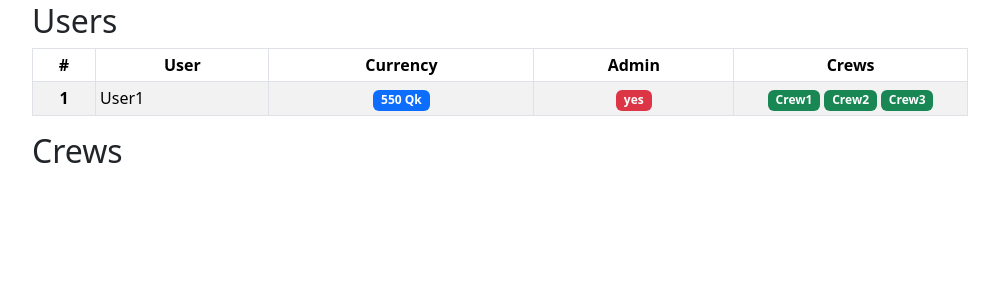
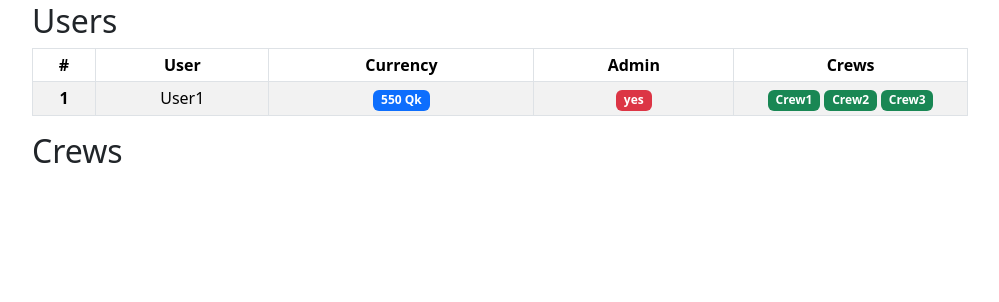
Before and after one commit to starship-crew/starship-core, a Flask app: page /dashboard/ in a window 1280 px wide. Shown: the part 54-356 px from the top of the page, without its empty margins (140-1139 px from the left). Run offline with Flask 3, Linux system fonts and the light colour scheme; a user stored in the database is signed in; some libraries are stand-ins or nearby versions.

Commit message:
impl full-table-like dashboard

```diff
--- a/starship/templates/admin/dashboard.html
+++ b/starship/templates/admin/dashboard.html
@@ -15,7 +15,7 @@
             </tr>
         </thead>
         <tbody>
-            <tr>
+            <tr class="text-center">
                 <th scope="row" class="text-center">1</th>
                 <td>User1</td>
                 <td class="text-center"><span class="badge bg-primary">550 Qk</span></td>
```
